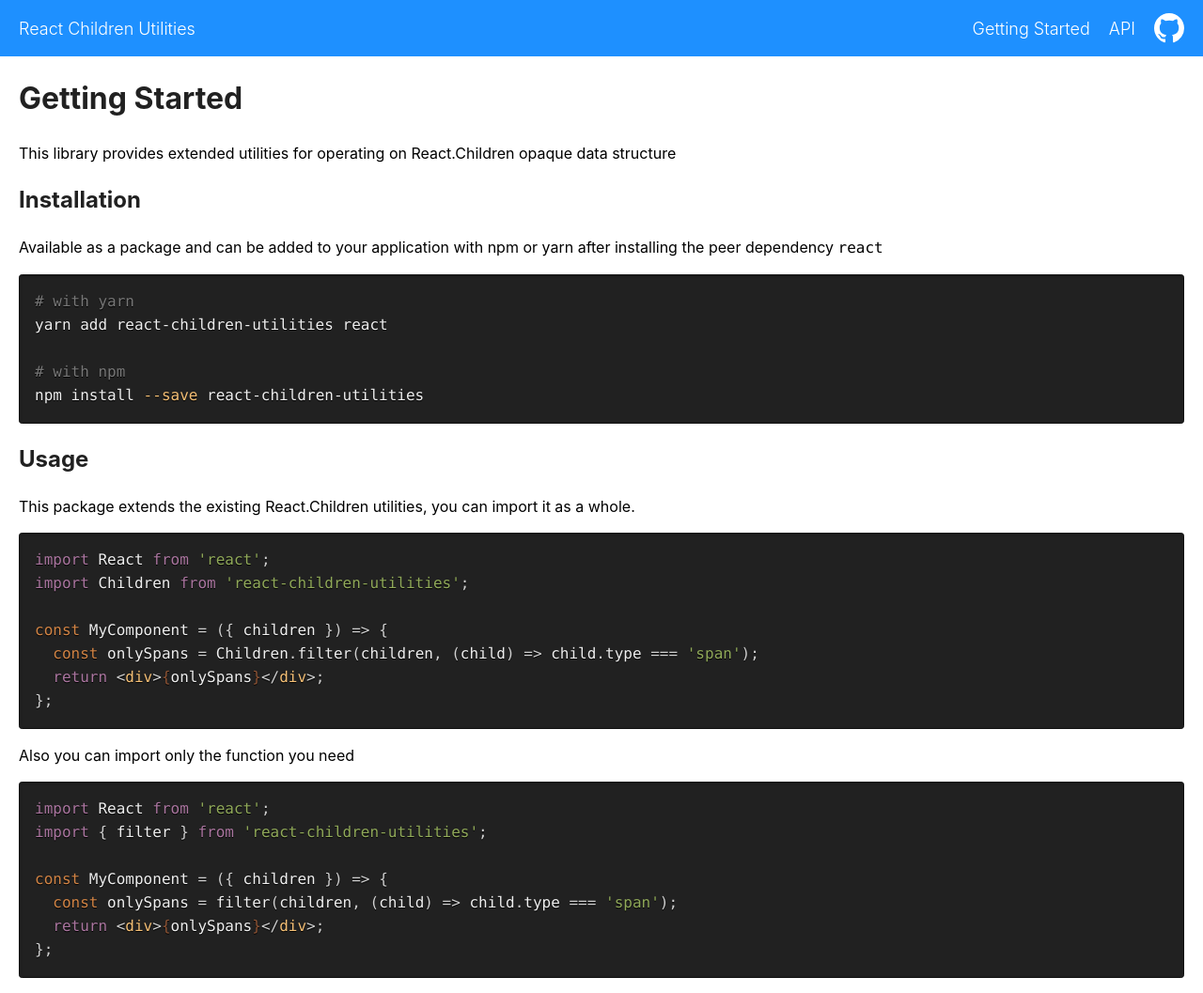
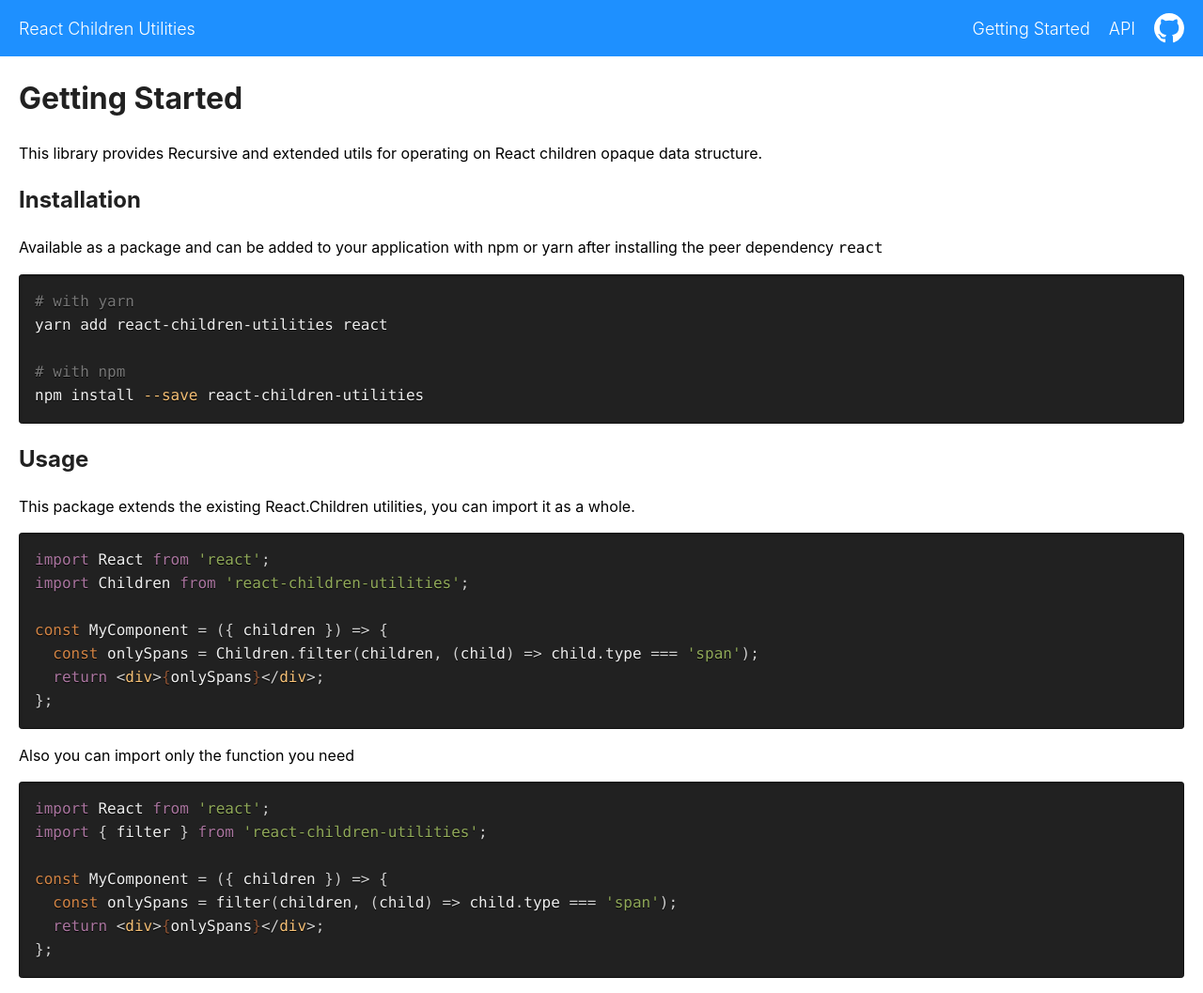
Before and after one commit to fernandopasik/react-children-utilities, a Jekyll site: the page built from docs/getting-started.md, in a window 1280 px wide and 1057 px high. Shown: the whole window at 94% size. Built offline with Jekyll 4.4.1, drawn with Linux system fonts in a browser that asks for light colours; our own code applies the rules of GitHub Pages for plain Markdown files.

Commit message:
docs: update description

```diff
--- a/docs/_config.yml
+++ b/docs/_config.yml
@@ -1,5 +1,5 @@
 title: React Children Utilities
-description: Extended utils for React.Children opaque data structure.
+description: Recursive and extended utils for React children opaque data structure.
 
 main_nav:
   - title: Getting Started
--- a/docs/getting-started.md
+++ b/docs/getting-started.md
@@ -4,7 +4,7 @@ layout: default
 
 # Getting Started
 
-This library provides extended utilities for operating on React.Children opaque data structure
+This library provides Recursive and extended utils for operating on React children opaque data structure.
 
 ## Installation
 
--- a/package.json
+++ b/package.json
@@ -1,7 +1,7 @@
 {
   "name": "react-children-utilities",
   "version": "2.0.0-rc.1",
-  "description": "Extended utils for React.Children opaque data structure",
+  "description": "Recursive and extended utils for React children opaque data structure",
   "keywords": [
     "children",
     "react",
```
Also changed, not shown: README.md.
